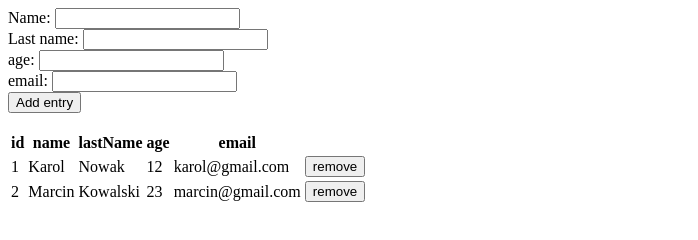
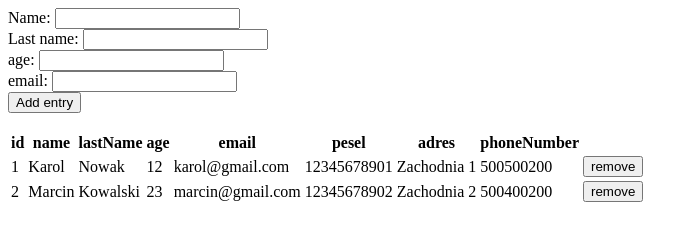
Before and after one commit to Luvkitri/IPM, a plain HTML site: page lab5/index.html in a window 1280 px wide. Shown: the whole page, without its empty margins (0-698 px from the left). Drawn offline with Linux system fonts and the light colour scheme.

Commit message:
Added new entries

```diff
--- a/lab5/index.html
+++ b/lab5/index.html
@@ -51,12 +51,18 @@
           lastName: "Nowak",
           age: 12,
           email: "karol@gmail.com",
+          pesel: '12345678901',
+          adres: "Zachodnia 1",
+          phoneNumber: "500500200"
         },
         {
           name: "Marcin",
           lastName: "Kowalski",
           age: 23,
           email: "marcin@gmail.com",
+          pesel: '12345678902',
+          adress: "Zachodnia 2",
+          phoneNumber: "500400200"
         },
       ];
 
@@ -83,6 +89,9 @@
         objectStore.createIndex("lastName", "lastName", { unique: false });
         objectStore.createIndex("age", "age", { unique: false });
         objectStore.createIndex("email", "email", { unique: true });
+        objectStore.createIndex("pesel", "pesel", { unique: true });
+        objectStore.createIndex("adress", "adress", { unique: false });
+        objectStore.createIndex("phoneNumber", "phoneNumber", { unique: true });
 
         for (var i in clientData) {
           objectStore.add(clientData[i]);
@@ -164,10 +173,10 @@
             }
 
             cell = row.insertCell();
-            let removeButton = document.createElement("button")
-            removeButton.setAttribute("id", "removeButton" + cursor.key)
-            removeButton.setAttribute("onclick", `remove(${cursor.key})`)
-            removeButton.innerHTML = "remove"
+            let removeButton = document.createElement("button");
+            removeButton.setAttribute("id", "removeButton" + cursor.key);
+            removeButton.setAttribute("onclick", `remove(${cursor.key})`);
+            removeButton.innerHTML = "remove";
             cell.appendChild(removeButton);
 
             cursor.continue();
```
